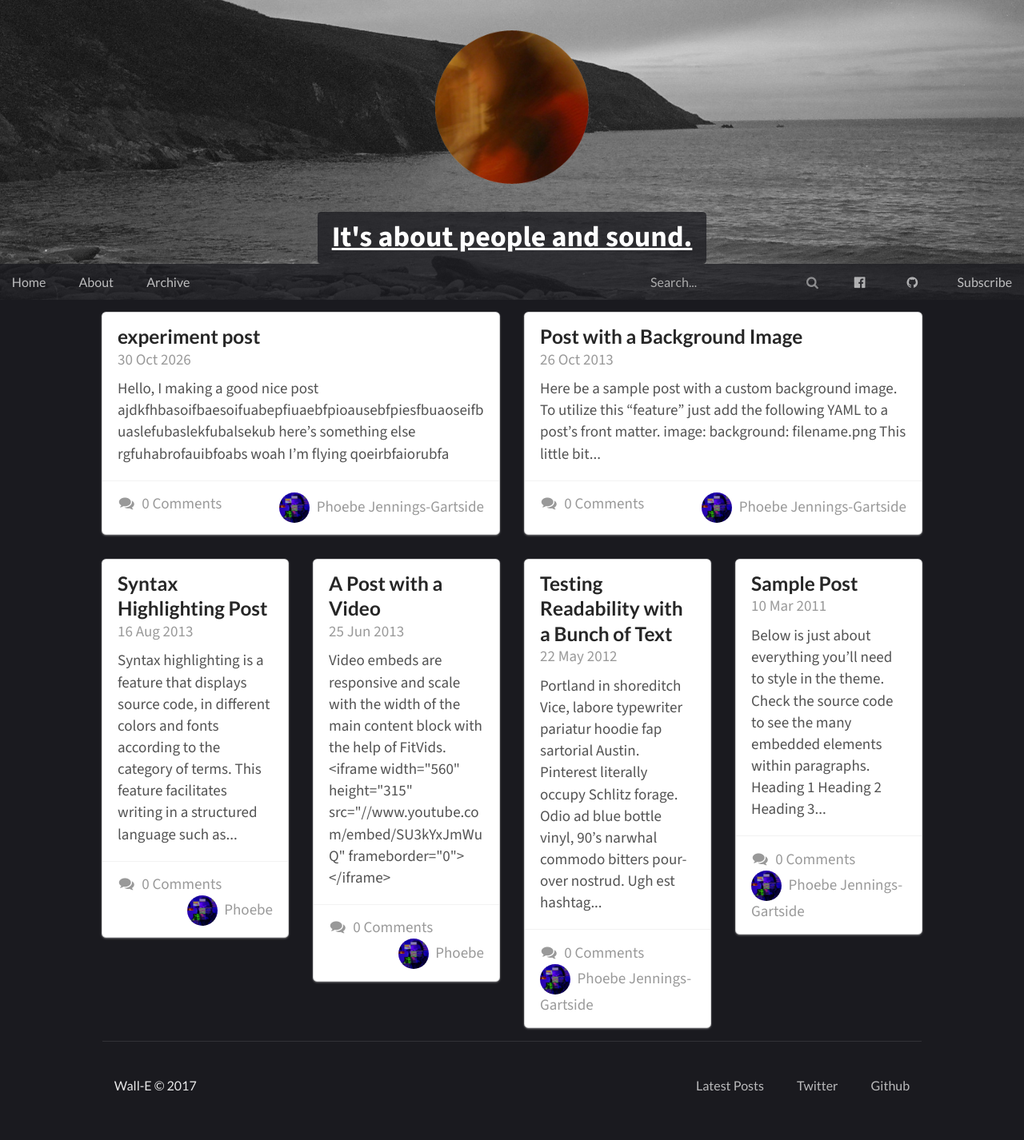
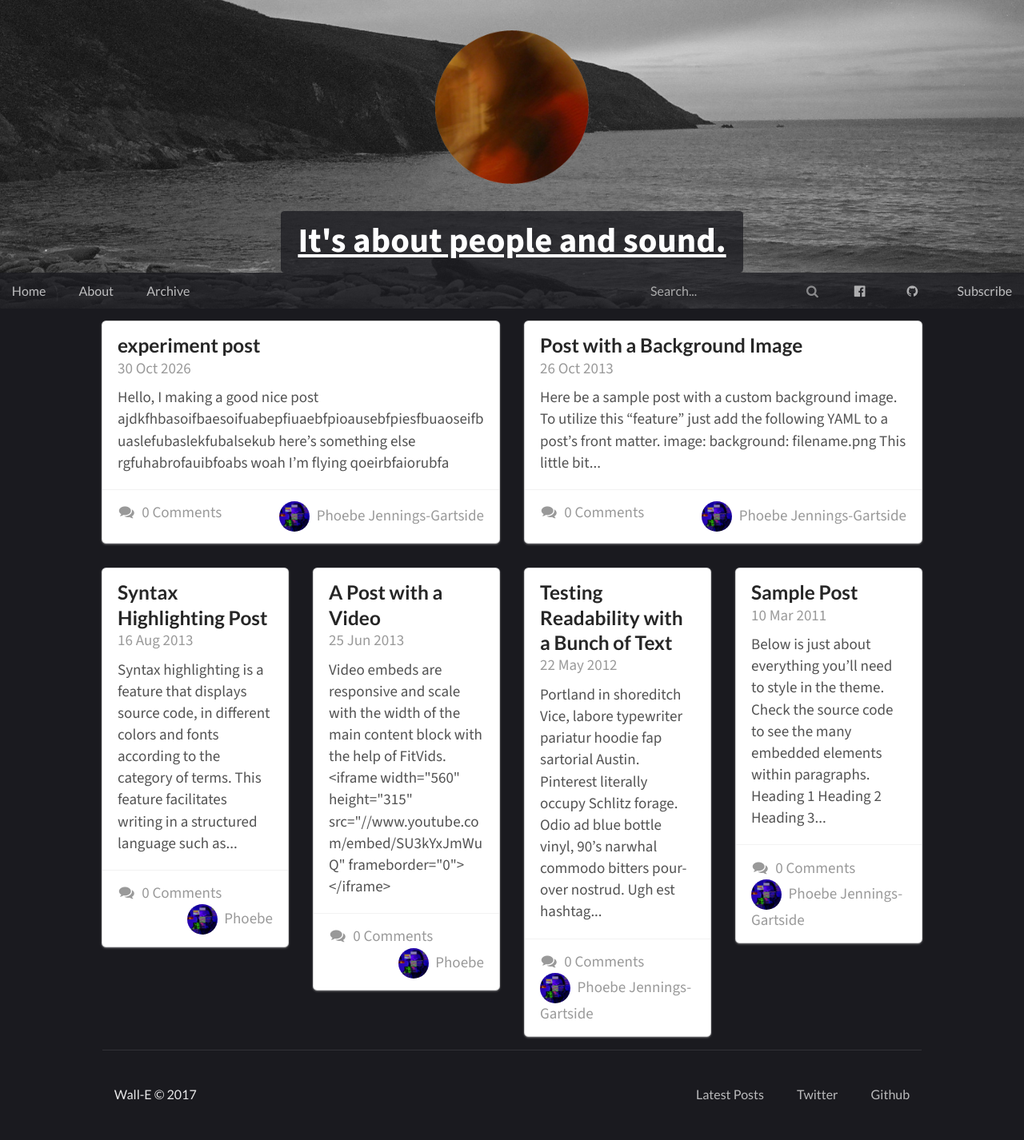
Before and after one commit to ZOOCHOSIS-BLOG/ZOOCHOSIS-BLOG.github.io, a Jekyll site: the page built from index.html, in a window 1280 px wide. Shown: the whole page at 80% size. Built offline with Jekyll 4.4.1, drawn with Linux system fonts in a browser that asks for light colours; the list of posts is cut into pages by our own code; comment, search, counter and statistics services are not loaded.

Commit message:
final font push

```diff
--- a/assets/css/main.css
+++ b/assets/css/main.css
@@ -67,7 +67,7 @@ header {
     font-weight: 700;
     text-decoration-line: underline;
     text-align: center;
-    font-size: 2.25rem;
+    font-size: 2.671875rem;
     display: table;
     margin-left: auto;
     margin-right: auto;
```
